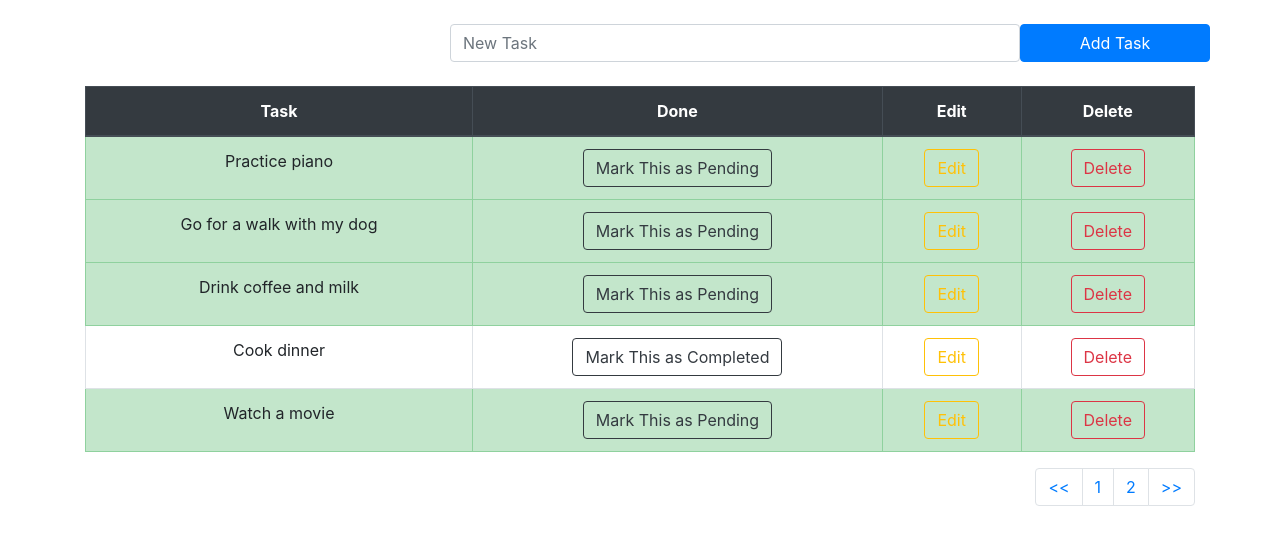
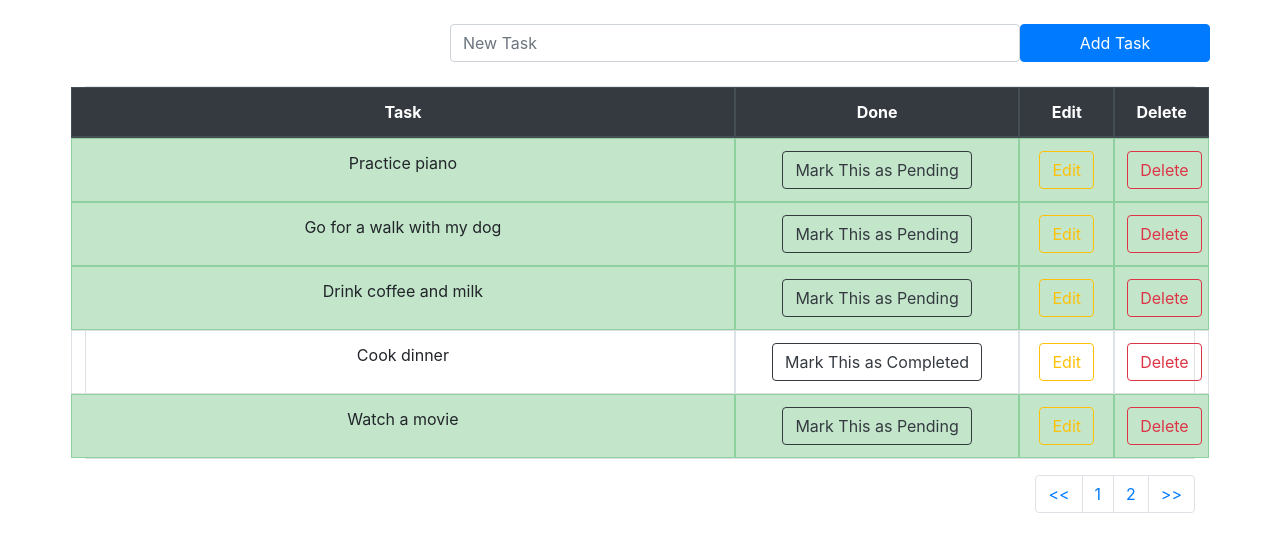
Before and after one commit to Tsilkostas/Django-Project, a Django app: page /todolist/ in a window 1280 px wide. Shown: the part 65-617 px from the top of the page. Run offline with Django 3.2, Linux system fonts and the light colour scheme; data comes from the database, SQL or seed files in the repository.

Commit message:
finalize task page design

```diff
--- a/taskmate/todolist_app/templates/todolist.html
+++ b/taskmate/todolist_app/templates/todolist.html
@@ -26,11 +26,11 @@
   <br>
   <table class="table table-bordered text-center">
     <thead class="thead-dark">
-        <tr>
-          <th scope="col">Task</th>
-          <th scope="col">Done</th>
-          <th scope="col">Edit</th>
-          <th scope="col">Delete</th>
+        <tr class="row">
+          <th class="col-7">Task</th>
+          <th class="col-3">Done</th>
+          <th class="col-1">Edit</th>
+          <th class="col-1">Delete</th>
 
         </tr>
     </thead>
@@ -38,18 +38,18 @@
     {% if all_tasks %}
       {% for obj  in all_tasks %}
         {% if obj.done %}
-          <tr class="table-success">
-            <td>{{ obj.task }}</td>
-            <td><a href="{% url 'pending_task' obj.id %}"><button type="button" class="btn btn-outline-dark">Mark This as Pending</button></a></td>
-            <td><a href="{% url 'edit_task' obj.id %}"><button type="button" class="btn btn-outline-warning">Edit</button></a></td>
-            <td><a href="{% url 'delete_task' obj.id %}"><button type="button" class="btn btn-outline-danger">Delete</button></a></td>
+          <tr class="table-success row">
+            <td class="col-7">{{ obj.task }}</td>
+            <td class="col-3"><a href="{% url 'pending_task' obj.id %}"><button type="button" class="btn btn-outline-dark">Mark This as Pending</button></a></td>
+            <td class="col-1"><a href="{% url 'edit_task' obj.id %}"><button type="button" class="btn btn-outline-warning">Edit</button></a></td>
+            <td class="col-1"><a href="{% url 'delete_task' obj.id %}"><button type="button" class="btn btn-outline-danger">Delete</button></a></td>
           </tr>
           {% else %}
-          <tr>
-            <td>{{ obj.task }}</td>
-            <td><a href="{% url 'complete_task' obj.id %}"><button type="button" class="btn btn-outline-dark">Mark This as Completed</button></a></td>
-            <td><a href="{% url 'edit_task' obj.id %}"><button type="button" class="btn btn-outline-warning">Edit</button></a></td>
-            <td><a href="{% url 'delete_task' obj.id %}"><button type="button" class="btn btn-outline-danger">Delete</button></a></td>
+          <tr class="row">
+            <td class="col-7">{{ obj.task }}</td>
+            <td class="col-3"><a href="{% url 'complete_task' obj.id %}"><button type="button" class="btn btn-outline-dark">Mark This as Completed</button></a></td>
+            <td class="col-1"><a href="{% url 'edit_task' obj.id %}"><button type="button" class="btn btn-outline-warning">Edit</button></a></td>
+            <td class="col-1"><a href="{% url 'delete_task' obj.id %}"><button type="button" class="btn btn-outline-danger">Delete</button></a></td>
           </tr>
         {% endif %}
       {% endfor %}
```
